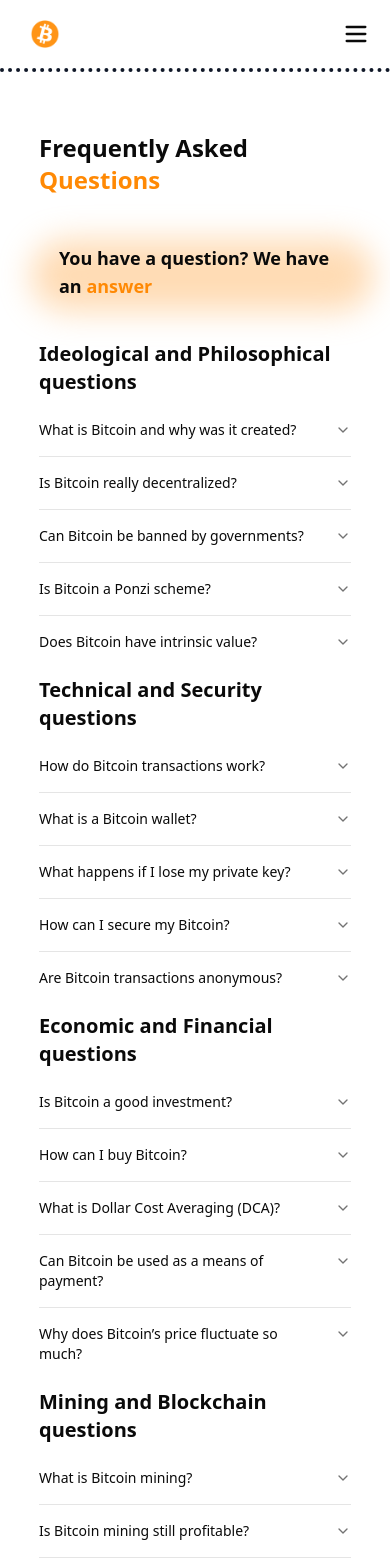
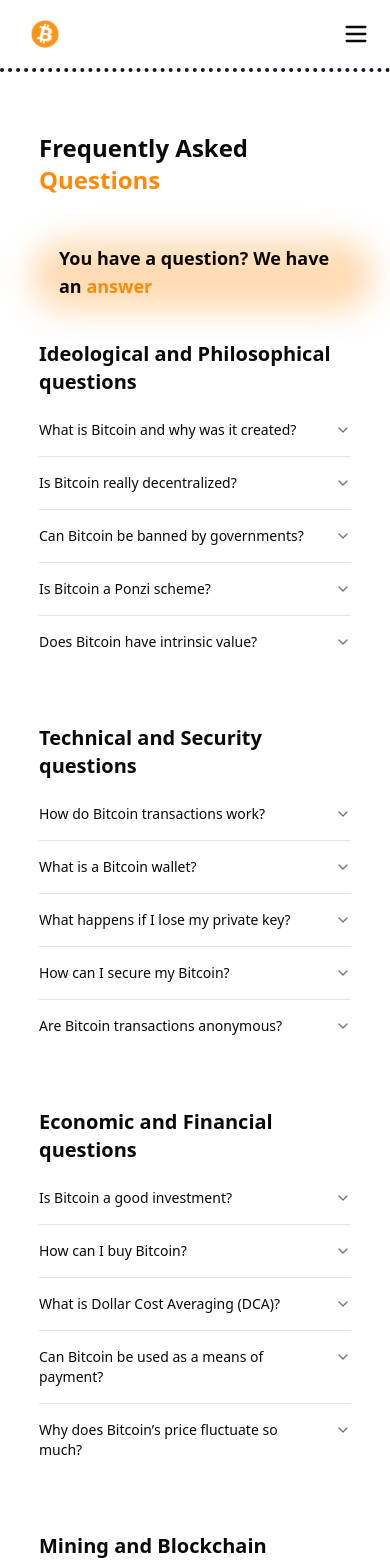
Before and after one commit to TheoSrss/Bitcoin-Tool, a Next.js app: page /faq in a window 390 px wide. Shown: the top 1564 px of the page. Built offline with nearby package versions, Linux system fonts and the light colour scheme.

Commit message:
update responsive FAQ

```diff
--- a/src/app/faq/page.tsx
+++ b/src/app/faq/page.tsx
@@ -14,13 +14,12 @@
         <span className="relative inline-block font-bold text-lg pt-2 pl-5 mb-8 sm:mb-1 -z-1">
             <span
                 className="absolute -z-10 inset-0 bg-orange-300 opacity-50 blur-lg rounded-full w-[110%] h-[110%] -left-2 top-1"></span>
-
                 You have a question? We have an <span className="text-orange-400">answer</span>
         </span>
 
         <div className='flex flex-col sm:flex-row flex-wrap'>
             {data.map((category: Category, index: number) => (
-                <div key={index} className="w-full lg:w-1/3 md:1/2 sm:p-12">
+                <div key={index} className="w-full lg:w-1/3 md:1/2 sm:p-12 sm:mb-0 mb-12">
                     <h1 className="text-xl font-bold my-2">{category.category} questions</h1>
                     <Accordion type="single" collapsible className="w-full ">
                         {category.questions.map((question: Question, index: number) => (
```
